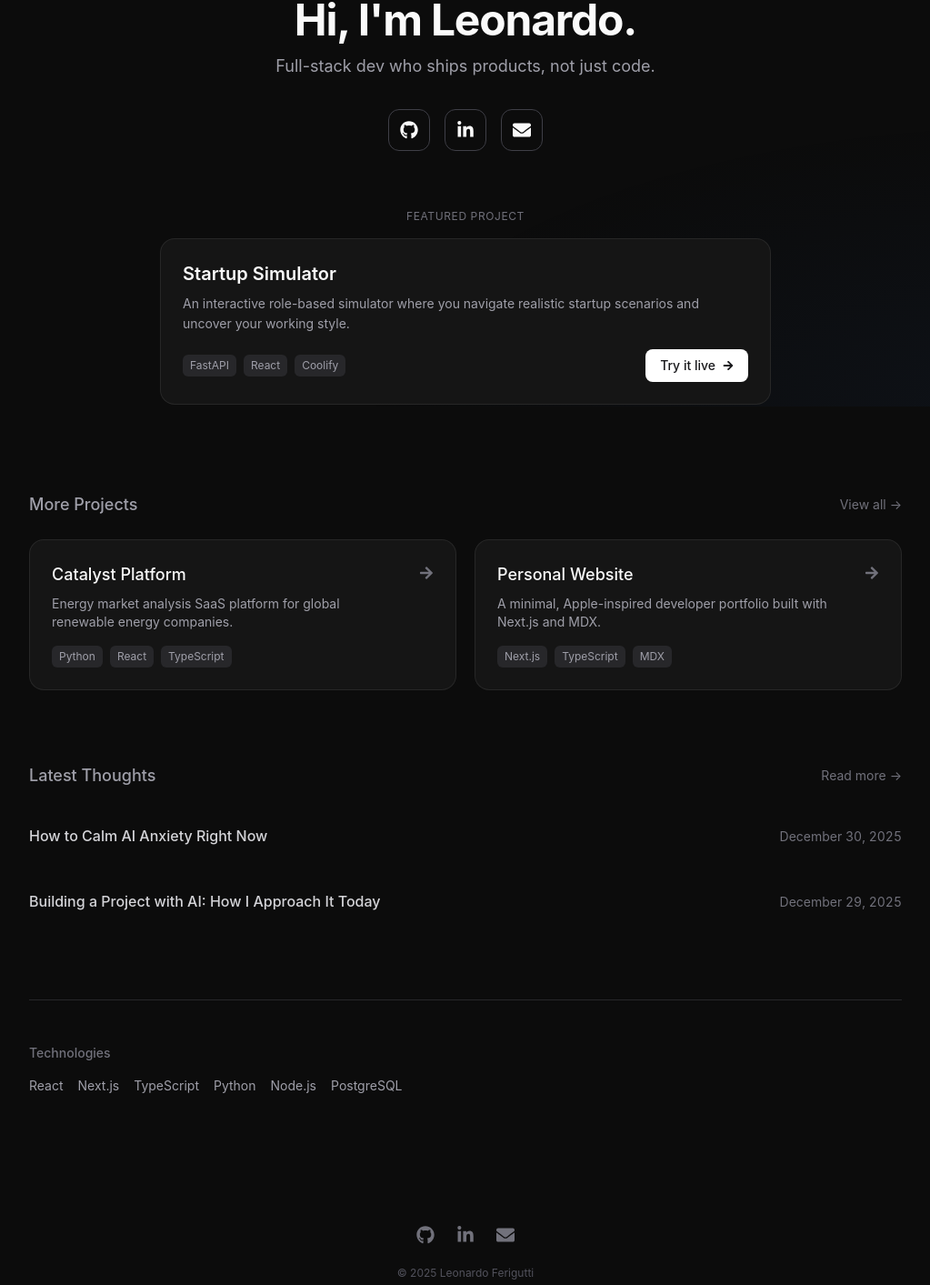
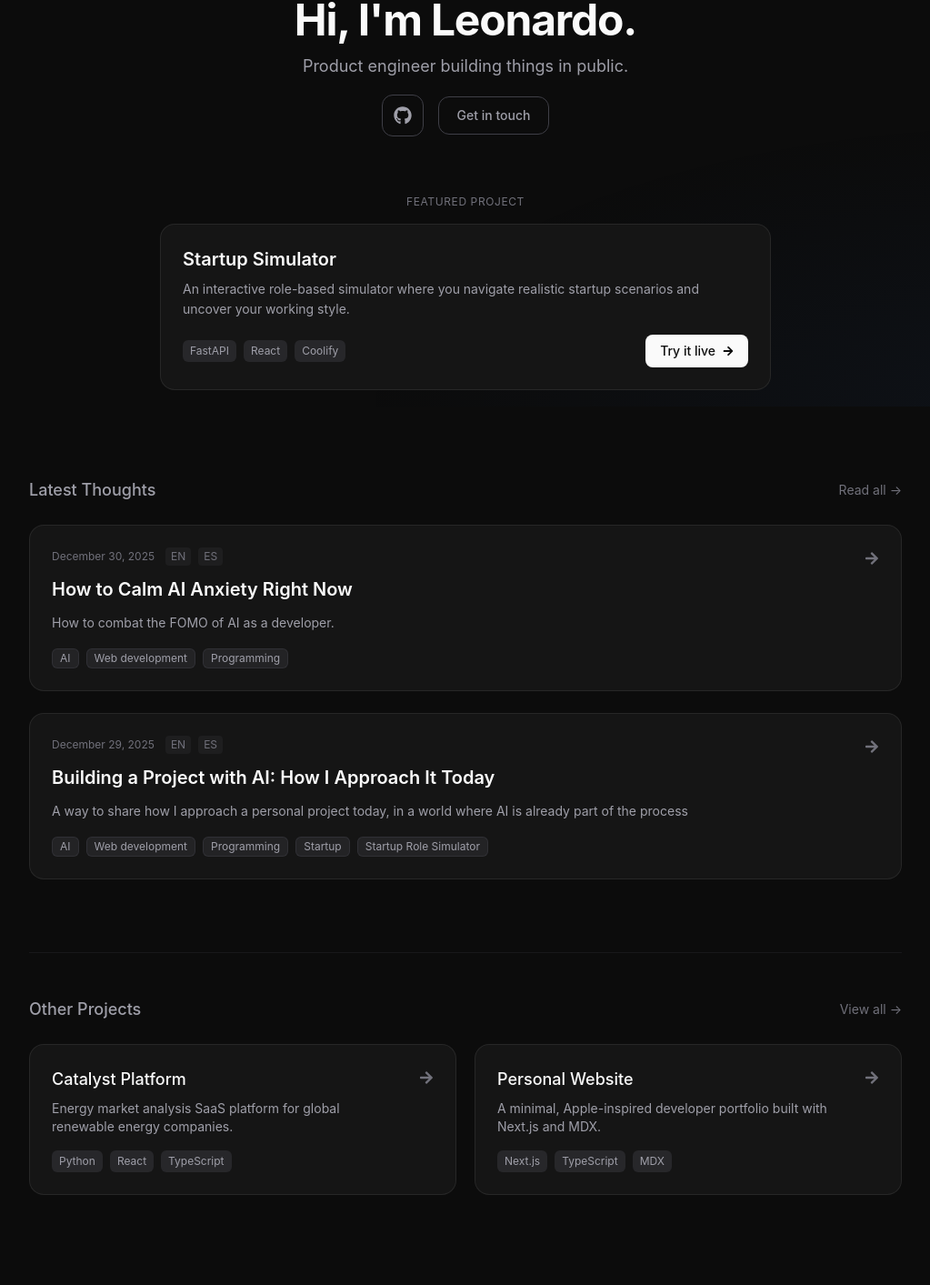
Before and after one commit to lferigutti/ferigutti-dot-com, a Next.js app: page / in a window 1280 px wide. Shown: the part 353-1766 px from the top of the page at 91% size, without its empty margins (128-1151 px from the left). Built offline with nearby package versions, Linux system fonts and the light colour scheme.

Commit message:
style: improve ux of hero

```diff
--- a/src/app/blog/page.tsx
+++ b/src/app/blog/page.tsx
@@ -1,5 +1,6 @@
 import BackToNav from "@/components/ui/BackToNav";
 import BlogCard from "@/components/sections/common/BlogCard";
+import ContactCTA from "@/components/sections/common/ContactCTA";
 import { blogMetadata } from "@/utils/metadata";
 
 export default function BlogListPage() {
@@ -25,6 +26,8 @@ export default function BlogListPage() {
           <BlogCard key={post.slug} post={post} />
         ))}
       </section>
+
+      <ContactCTA />
     </main>
   );
 }
--- a/src/components/sections/HeroSection.tsx
+++ b/src/components/sections/HeroSection.tsx
@@ -1,5 +1,6 @@
 import Image from "next/image";
 import { FaLinkedinIn, FaEnvelope, FaGithub, FaArrowRight } from "react-icons/fa";
+import Button from "../ui/Button";
 
 export default function HeroSection() {
   return (
@@ -18,8 +19,8 @@ export default function HeroSection() {
         <h1 className="text-4xl md:text-5xl font-bold tracking-tight mb-3">
           Hi, I&apos;m Leonardo.
         </h1>
-        <p className="text-lg text-zinc-400 leading-relaxed max-w-lg mb-8">
-          Full-stack dev who ships products, not just code.
+        <p className="text-lg text-zinc-400 leading-relaxed max-w-lg mb-4">
+          Product engineer building things in public.
         </p>
 
         {/* Social Links */}
@@ -28,26 +29,16 @@ export default function HeroSection() {
             href="https://github.com/lferigutti"
             target="_blank"
             rel="noopener noreferrer"
-            className="p-3 rounded-xl border border-zinc-700 hover:border-zinc-500 hover:bg-zinc-800/50 transition-colors"
+            className="p-3 rounded-xl border border-zinc-700 hover:border-zinc-500 hover:bg-zinc-800/50 text-zinc-400 hover:text-white transition-all"
             aria-label="GitHub"
           >
             <FaGithub className="w-5 h-5" />
           </a>
           <a
-            href="https://www.linkedin.com/in/leonardo-ferigutti-859913122/"
-            target="_blank"
-            rel="noopener noreferrer"
-            className="p-3 rounded-xl border border-zinc-700 hover:border-zinc-500 hover:bg-zinc-800/50 transition-colors"
-            aria-label="LinkedIn"
+            href="mailto:contact@ferigutti.com"
+            className="px-5 py-2.5 rounded-xl border border-zinc-700 hover:border-zinc-500 hover:bg-zinc-800/50 text-zinc-400 hover:text-white transition-all text-sm font-medium"
           >
-            <FaLinkedinIn className="w-5 h-5" />
-          </a>
-          <a
-            href="mailto:contact@ferigutti.com"
-            className="p-3 rounded-xl border border-zinc-700 hover:border-zinc-500 hover:bg-zinc-800/50 transition-colors"
-            aria-label="Email"
-          >
-            <FaEnvelope className="w-5 h-5" />
+            Get in touch
           </a>
         </div>
 
@@ -81,7 +72,7 @@ export default function HeroSection() {
                     </span>
                   ))}
                 </div>
-                <span className="inline-flex items-center gap-2 text-sm font-medium bg-white text-zinc-900 px-4 py-2 rounded-lg group-hover:bg-zinc-200 transition-colors">
+                <span className="inline-flex items-center gap-2 text-sm font-medium bg-[var(--foreground)] text-[var(--background)] px-4 py-2 rounded-lg group-hover:opacity-90 transition-opacity">
                   Try it live
                   <FaArrowRight className="w-3 h-3 group-hover:translate-x-1 transition-transform" />
                 </span>
--- a/src/components/sections/HomeMainContent.tsx
+++ b/src/components/sections/HomeMainContent.tsx
@@ -1,5 +1,7 @@
 import Link from "next/link";
 import ProjectCard from "@/components/sections/common/ProjectCard";
+import BlogCard from "@/components/sections/common/BlogCard";
+import ContactCTA from "@/components/sections/common/ContactCTA";
 import { projectsMetadata, blogMetadata } from "@/utils/metadata";
 
 export default function HomeMainContent() {
@@ -9,16 +11,39 @@ export default function HomeMainContent() {
     .slice(0, 2);
 
   const latestPosts = blogMetadata
-    .filter((post) => post.date)
-    .sort((a, b) => new Date(b.date!).getTime() - new Date(a.date!).getTime())
-    .slice(0, 2);
+    .filter((post): post is typeof post & { slug: string; date: string; tags: string[] } => {
+      return !!post.slug && !!post.date && !!post.tags;
+    })
+    .sort((a, b) => new Date(b.date).getTime() - new Date(a.date).getTime())
+    .slice(0, 3); // Showing 3 posts now
 
   return (
     <main className="w-full max-w-5xl mx-auto px-8 pb-24">
+      {latestPosts.length > 0 && (
+        <section className="space-y-6 mb-20">
+          <div className="flex items-center justify-between">
+            <div className="flex items-baseline gap-3">
+              <h2 className="text-lg font-medium text-zinc-400">Latest Thoughts</h2>
+            </div>
+            <Link
+              href="/blog"
+              className="text-sm text-zinc-500 hover:text-white transition-colors"
+            >
+              Read all →
+            </Link>
+          </div>
+          <div className="grid gap-6">
+            {latestPosts.map((post) => (
+              <BlogCard key={post.slug} post={post} />
+            ))}
+          </div>
+        </section>
+      )}
+
       {otherProjects.length > 0 && (
-        <section className="space-y-6">
+        <section className="space-y-6 pt-12 border-t border-zinc-900">
           <div className="flex items-center justify-between">
-            <h2 className="text-lg font-medium text-zinc-400">More Projects</h2>
+            <h2 className="text-lg font-medium text-zinc-400">Other Projects</h2>
             <Link
               href="/projects"
               className="text-sm text-zinc-500 hover:text-white transition-colors"
@@ -35,62 +60,11 @@ export default function HomeMainContent() {
         </section>
       )}
 
-      {latestPosts.length > 0 && (
-        <section className="mt-20 space-y-6">
-          <div className="flex items-center justify-between">
-            <h2 className="text-lg font-medium text-zinc-400">Latest Thoughts</h2>
-            <Link
-              href="/blog"
-              className="text-sm text-zinc-500 hover:text-white transition-colors"
-            >
-              Read more →
-            </Link>
-          </div>
-          <div className="space-y-4">
-            {latestPosts.map((post) => (
-              <Link
-                key={post.slug}
-                href={`/blog/${post.slug}`}
-                className="group block p-4 -mx-4 rounded-xl hover:bg-zinc-800/40 transition-colors"
-              >
-                <div className="flex flex-col md:flex-row md:items-baseline justify-between gap-2">
-                  <h3 className="text-zinc-300 group-hover:text-zinc-100 transition-colors font-medium">
-                    {post.titles.en}
-                  </h3>
-                  <time className="text-sm text-zinc-500 tabular-nums">
-                    {new Date(post.date!).toLocaleDateString("en-US", {
-                      year: "numeric",
-                      month: "long",
-                      day: "numeric",
-                    })}
-                  </time>
-                </div>
-              </Link>
-            ))}
-          </div>
-        </section>
-      )}
+      <section className="pt-12 border-zinc-900">
+        <ContactCTA />
+      </section>
 
-      <section className="mt-20 pt-12 border-t border-zinc-800">
-        <h2 className="text-sm font-medium mb-4 text-zinc-500">Technologies</h2>
-        <div className="flex flex-wrap gap-x-4 gap-y-2">
-          {[
-            "React",
-            "Next.js",
-            "TypeScript",
-            "Python",
-            "Node.js",
-            "PostgreSQL",
-          ].map((tech) => (
-            <span
-              key={tech}
-              className="text-sm text-zinc-400"
-            >
-              {tech}
-            </span>
-          ))}
-        </div>
-      </section>
+
     </main>
   );
 }
--- /dev/null
+++ b/src/components/sections/common/ContactCTA.tsx
@@ -0,0 +1,26 @@
+import Button from "@/components/ui/Button";
+import { FaArrowRight } from "react-icons/fa";
+
+export default function ContactCTA() {
+  return (
+    <section className="py-12">
+      <div className="flex flex-col md:flex-row items-start md:items-center justify-between gap-8">
+        <div className="space-y-2 max-w-lg">
+          <h2 className="text-2xl font-bold text-zinc-100">
+            Let&apos;s build something together.
+          </h2>
+          <p className="text-zinc-400 leading-relaxed">
+            I&apos;m always open to discussing new projects, ideas, or opportunities.
+          </p>
+        </div>
+
+        <div className="flex-shrink-0">
+          <Button href="mailto:contact@ferigutti.com">
+            Get in touch
+            <FaArrowRight className="w-3 h-3 ml-2 group-hover:translate-x-0.5 transition-transform" />
+          </Button>
+        </div>
+      </div>
+    </section>
+  );
+}
--- a/src/components/ui/Button.tsx
+++ b/src/components/ui/Button.tsx
@@ -10,7 +10,7 @@ interface LinkProps extends React.AnchorHTMLAttributes<HTMLAnchorElement> {
 
 const Button = ({ children, href, ...props }: ButtonProps | LinkProps) => {
   const baseClasses =
-    "inline-flex items-center justify-center px-5 py-2 rounded-lg bg-white hover:bg-zinc-200 text-zinc-900 font-medium text-sm transition-colors no-underline cursor-pointer mt-4 [&>p]:m-0 [&>p]:p-0 [&>p]:text-inherit";
+    "inline-flex items-center justify-center px-5 py-2 rounded-lg bg-[var(--foreground)] text-[var(--background)] font-medium text-sm transition-colors hover:opacity-90 no-underline cursor-pointer mt-4 [&>p]:m-0 [&>p]:p-0 [&>p]:text-inherit";
 
   if (href) {
     const {
```
